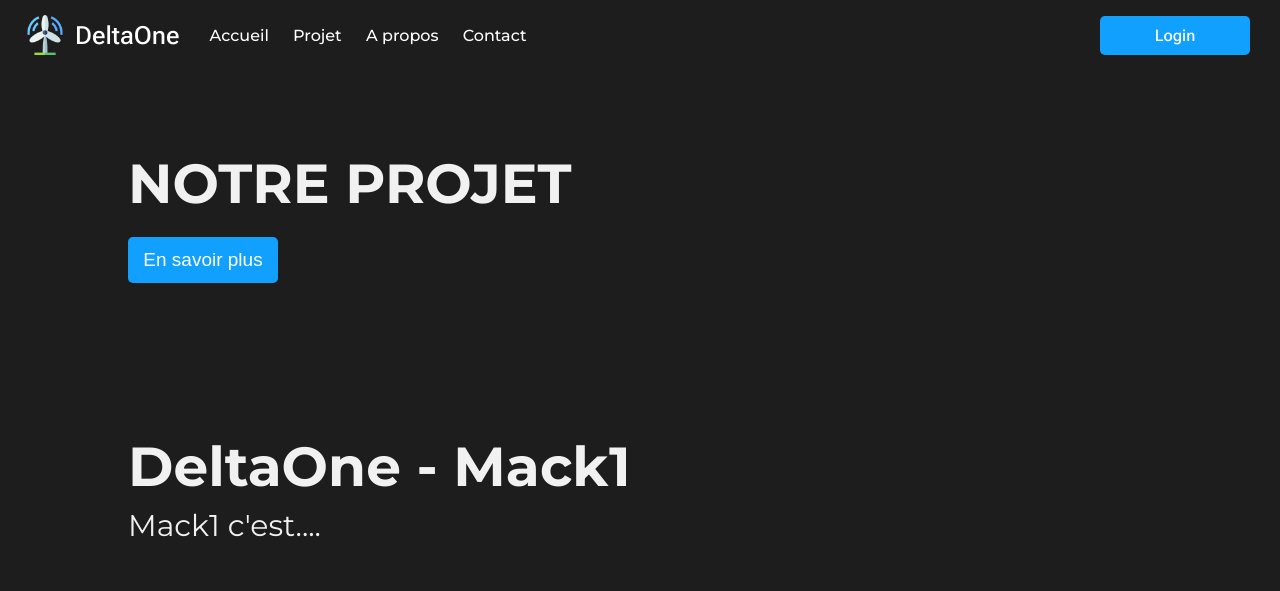
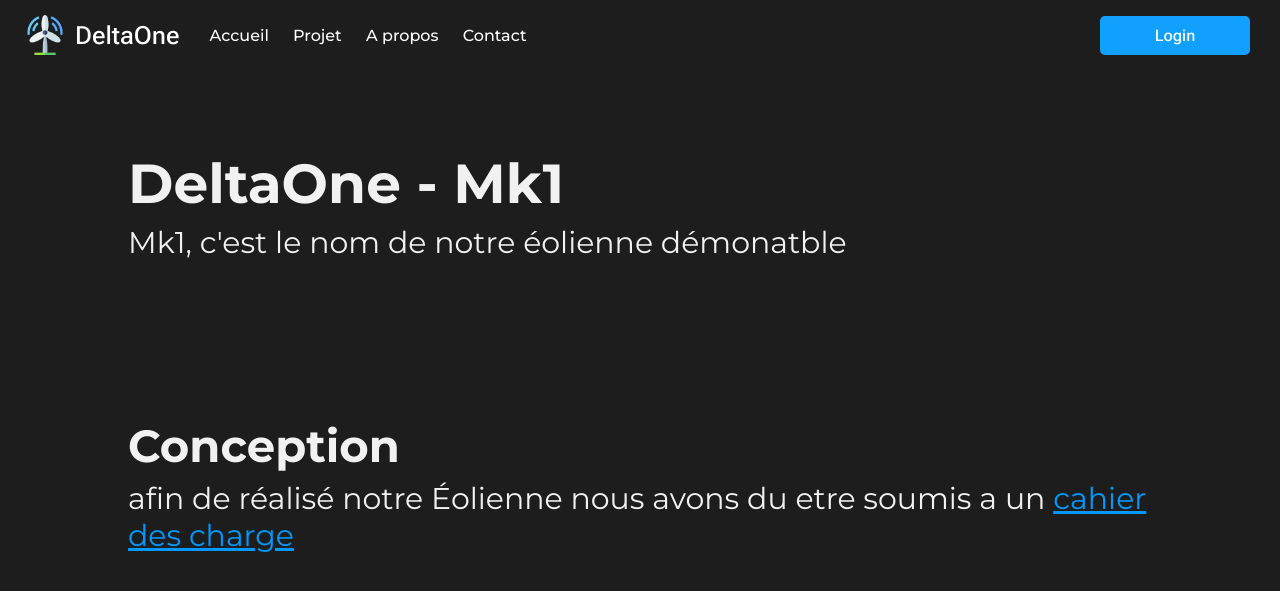
Before and after one commit to 0Sacha/DeltaOne-WebSite, a PHP site: page /Projet.html in a window 1280 px wide. Shown: the top 591 px of the page. Run offline with PHP 8.4, Linux system fonts and the light colour scheme.

Commit message:
projet update 0.0.1

```diff
--- a/Projet.html
+++ b/Projet.html
@@ -52,14 +52,15 @@
 
 
 
-      <div class="contenu">
-      <h1>NOTRE PROJET</h1>
-          <a href="#Mack1"><button class="ensaavoirplus" type="button">En savoir plus</button></a>
+    <div class="projet-1">
+        <h1>DeltaOne - Mk1</h1>
+        <p>Mk1, c'est le nom de notre éolienne démonatble</p>
     </div>
 
-    <div class="projet-1">
-        <h1>DeltaOne - Mack1</h1>
-        <p>Mack1 c'est....</p>
+    <div class="conception">
+        <h1>Conception</h1>
+        <p>afin de réalisé notre Éolienne nous avons du etre soumis a un <a href="files/Cahier des charges.pdf" target="_blank" >cahier des charge</a></p>
+
     </div>
 
     <footer>
--- a/css/style.css
+++ b/css/style.css
@@ -66,6 +66,18 @@ body {
   }
 }
 
+.conception a {
+  color: #0099ff;
+  font-size: 30px;
+}
+
+.conception h1 {
+  font-size: 45px;
+}
+
+.conception a:hover {
+  color: #32adff;
+}
 
 h1 {
   font-size: 55px;
```
Also changed, not shown: 1 other file.
